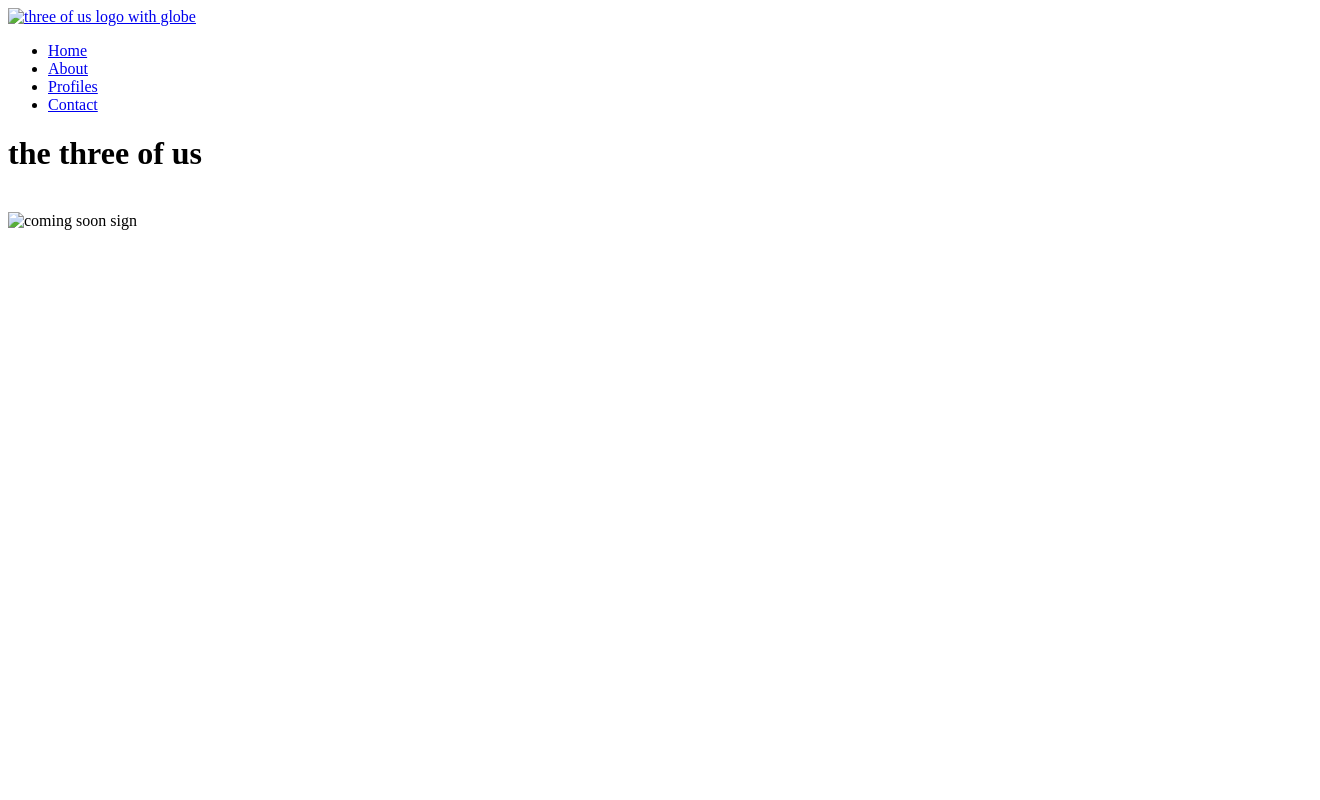
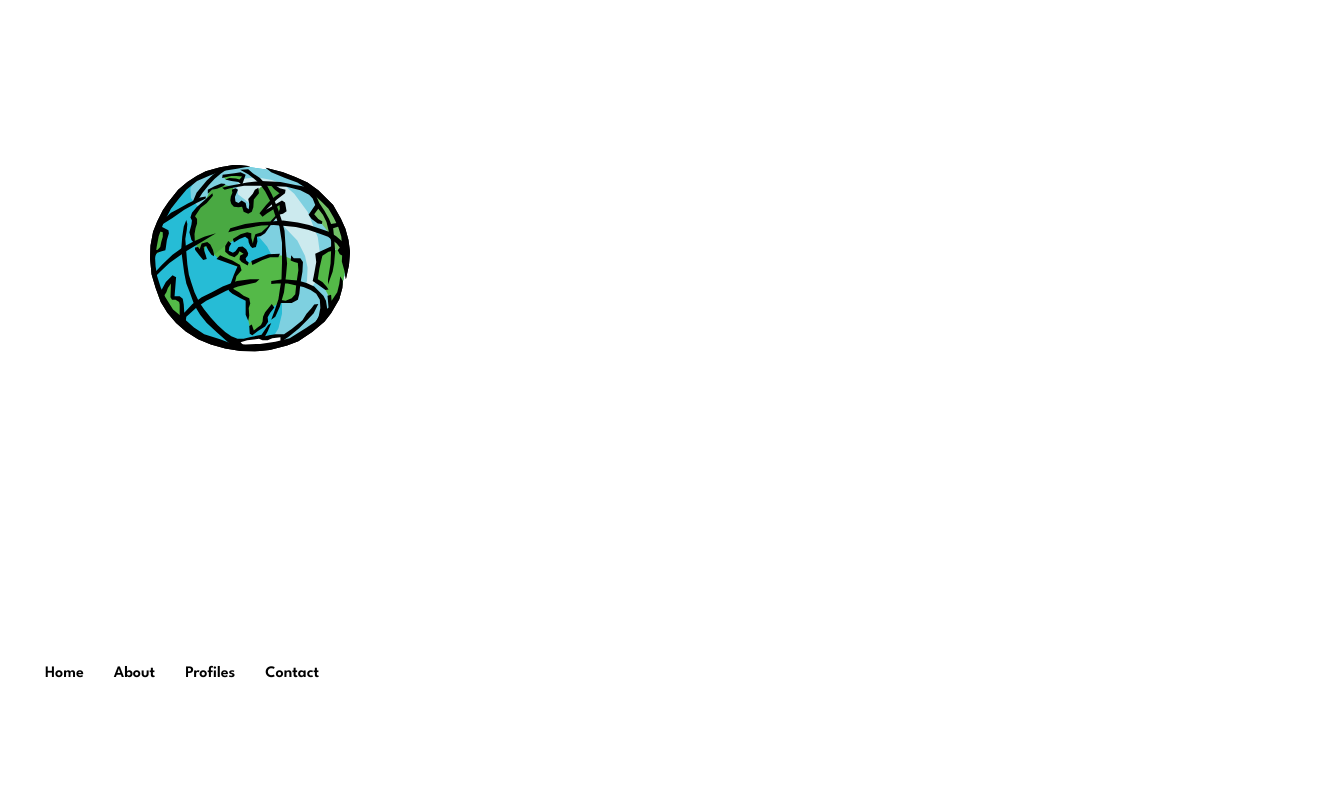
Before and after one commit to Birkbeck2/web-development-website-project-woodie91, a plain HTML site: page soon.html in a window 1280 px wide. Shown: the top 800 px of the page, 1320 px wide, since content can reach past the window. Drawn offline with Linux system fonts and the light colour scheme; the site is published under a folder, as on GitHub Pages, so addresses that start at the root find nothing.

Commit message:
update links

```diff
--- a/soon.html
+++ b/soon.html
@@ -3,7 +3,7 @@
 <head>
     <meta charset="UTF-8">
     <meta name="viewport" content="width=device-width, initial-scale=1.0">
-    <link rel="stylesheet" href="/style.css">
+    <link rel="stylesheet" href="style.css">
 
     <!--Font from Google-->
 
@@ -18,13 +18,13 @@
     <header>
         <!-- Navigation bar in header with title logo -->
     <nav class="nav">
-        <a href="/index.html" class="logo">
-        <img src="/Images/globe.png" alt="three of us logo with globe"></a>
+        <a href="index.html" class="logo">
+        <img src="Images/globe.png" alt="three of us logo with globe"></a>
         <ul class="nav-links">
-        <li class="nav-page"><a href="/index.html">Home</a></li>
-        <li class="nav-page"><a href="/about.html">About</a></li>
-        <li class="nav-page"><a href="/profiles.html">Profiles</a></li>
-        <li class="nav-page"><a href="/contact.html">Contact</a></li>
+        <li class="nav-page"><a href="index.html">Home</a></li>
+        <li class="nav-page"><a href="about.html">About</a></li>
+        <li class="nav-page"><a href="profiles.html">Profiles</a></li>
+        <li class="nav-page"><a href="contact.html">Contact</a></li>
       </ul>
     </nav>
 </header>
@@ -32,5 +32,5 @@
 <main>
     <h1 id="title-logo">the three of us</h1>
     <br>
-    <img src="/Images/coming soon.png" alt="coming soon sign">
+    <img src="Images/coming soon.png" alt="coming soon sign">
     </main>
```
